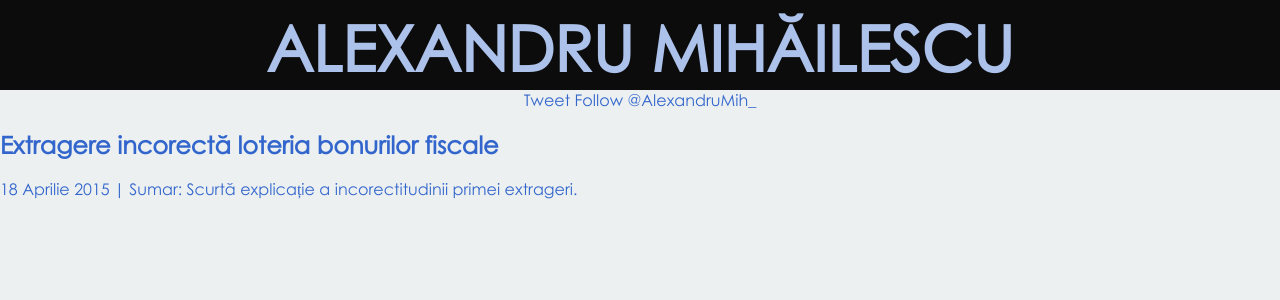
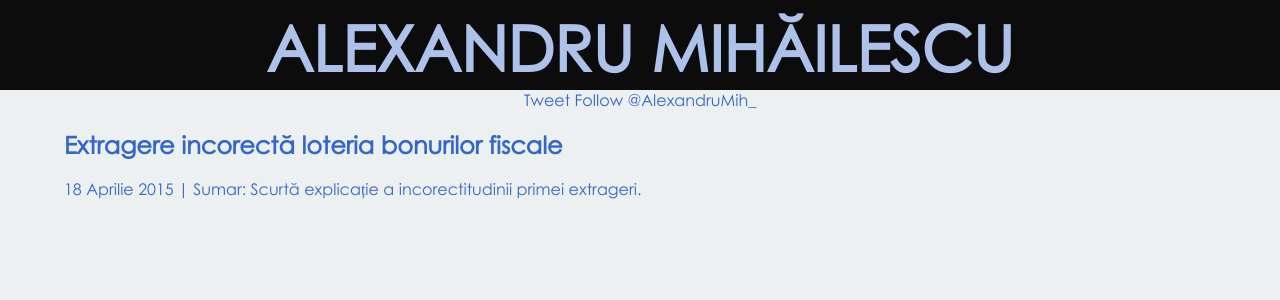
Before and after one commit to AlexandruMihailescu/alexandrumihailescu.github.com, a Jekyll site: the page built from blog.html, in a window 1280 px wide. Shown: the top 300 px of the page. Built offline with Jekyll 4.4.1, drawn with Linux system fonts in a browser that asks for light colours; nearby versions of some CDN libraries; Markdown is read by kramdown in place of the engine named in the settings; comment, search, counter and statistics services are not loaded.

Commit message:
adjusted layout

```diff
--- a/_includes/footer.html
+++ b/_includes/footer.html
@@ -13,6 +13,7 @@
         })();
     </script>
     <noscript>Please enable JavaScript to view the <a href="https://disqus.com/?ref_noscript" rel="nofollow">comments powered by Disqus.</a></noscript>
+  </div>
   <script src="http://ajax.googleapis.com/ajax/libs/jquery/2.0.3/jquery.min.js"></script>
   <script src="{{ site.url }}/js/preventscroll.js"></script>
   <script src="{{ site.url }}/js/navbar.js"></script>
--- a/_layouts/default.html
+++ b/_layouts/default.html
@@ -1,5 +1,5 @@
 {% include header.html %}
-
+<div id="content">
 {{ content }}
 
 {% include footer.html %}
--- a/_layouts/post.html
+++ b/_layouts/post.html
@@ -36,6 +36,5 @@
   {{ page.date | date: "%Y" }}
 </div>
     {{ content }}
-  </div>
 
 {% include footer.html %}
--- a/style/navstyle.css
+++ b/style/navstyle.css
@@ -234,4 +234,5 @@ nav.expanded #navigation {
 #content{
     margin-left: 5vw;
     margin-right: 5vw;
+    text-align: justify;
 }
```
Lines whose indentation alone changed are shown as unchanged.
